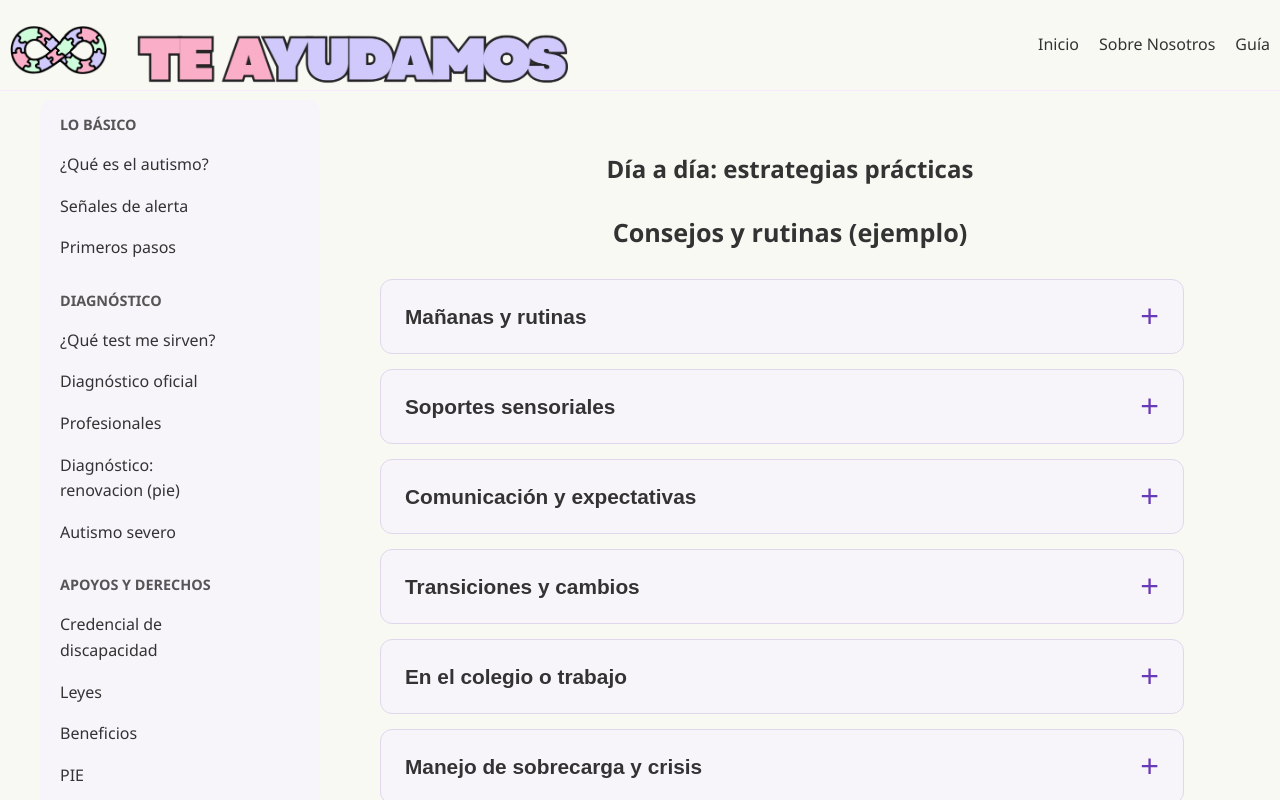
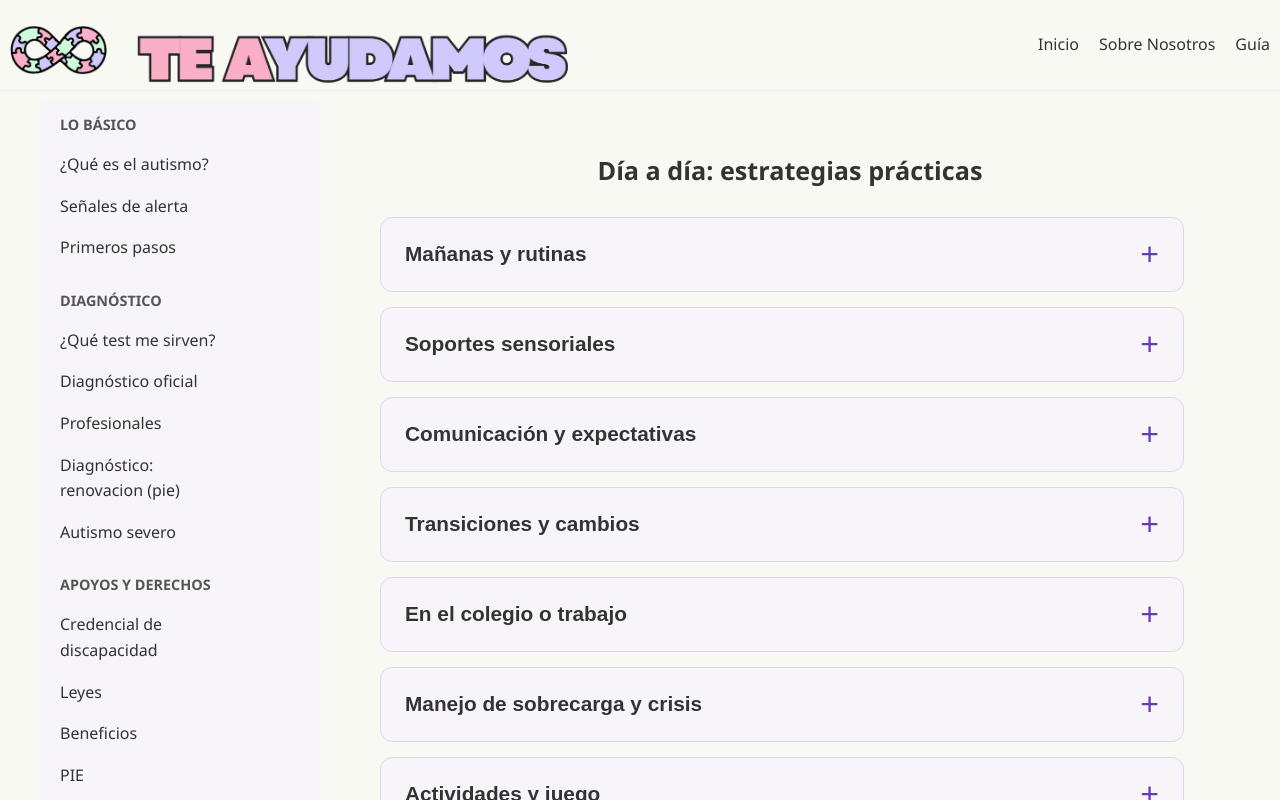
Before and after one commit to isissvh/Proyecto_TE_Ayudamos_INFOSOC, a React (Vite) app in the folder frontend/: page /guia/diadia in a window 1280 px wide. Shown: the top 800 px of the page. Built offline with nearby package versions, Linux system fonts and the light colour scheme.

Commit message:
Update diadia.jsx

```diff
--- a/frontend/src/pages/diadia.jsx
+++ b/frontend/src/pages/diadia.jsx
@@ -8,9 +8,7 @@ import AcordeonItem from "./AcordeonItem.jsx";
 export function Diadia() {
   return (
     <div style={{ padding: "40px" }}>
-      <h2 style={{ textAlign: "center", marginBottom: "1em" }}>Día a día: estrategias prácticas</h2>
-
-      <HighlightArticle title="Consejos y rutinas (ejemplo)">
+      <HighlightArticle title="Día a día: estrategias prácticas">
         <div className="layout">
           <div className="text-container">
             <AcordeonItem title="Mañanas y rutinas">
```
